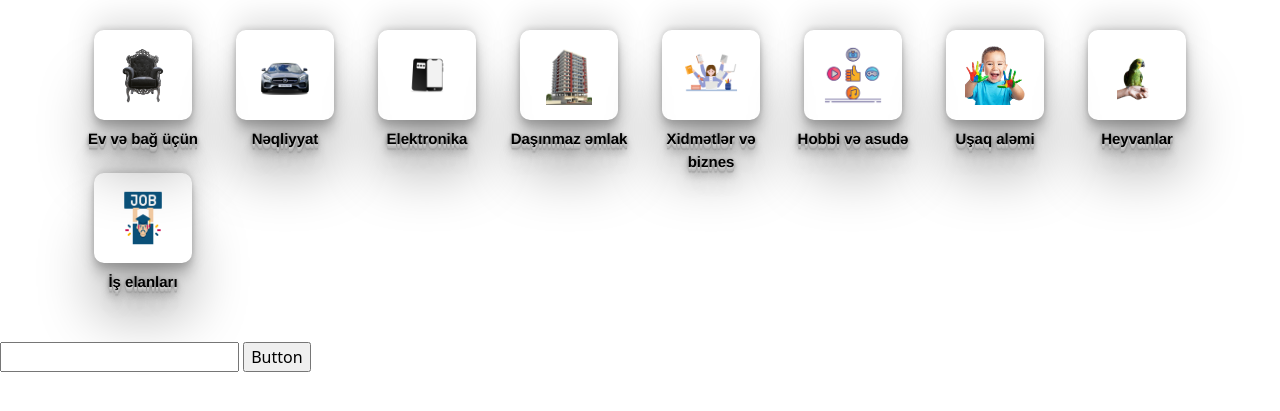
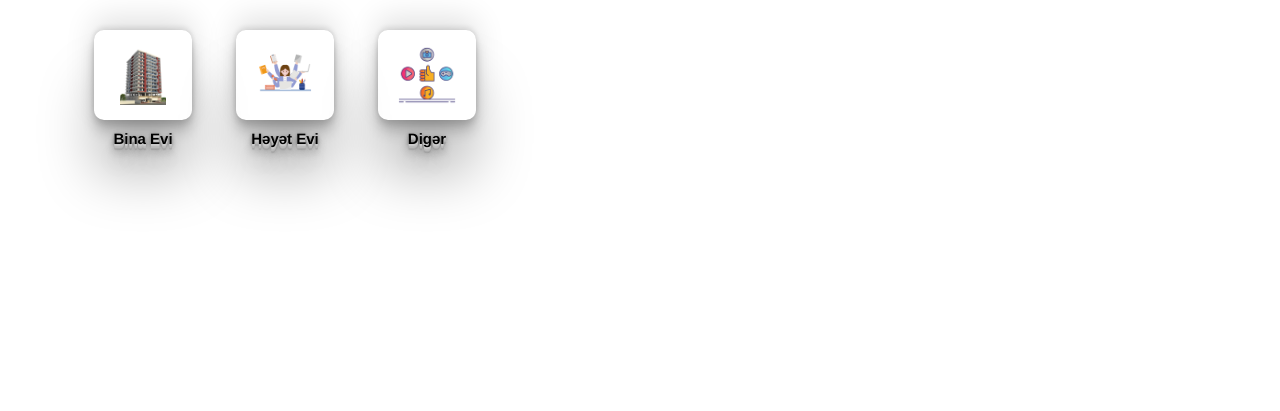
Before and after one commit to SatAl-az/Kirayeev, a PHP site: page / in a window 1280 px wide. Shown: the part 140-551 px from the top of the page. Run offline with PHP 8.4, Linux system fonts and the light colour scheme; some libraries are stand-ins or nearby versions; some web fonts are replaced.

Commit message:
1st commit

```diff
--- a/Signingin.php
+++ b/Signingin.php
@@ -7,14 +7,14 @@
    <link rel="stylesheet" href="assets/css/main.css">
 </head>
 <body>
-   <form  action="vendor/signin.php" method="post">
+   <form  action="./vendor/signin.php" method="post">
       <label>Username or Login</label>
       <input type="text" placeholder="Username or Login" name="login">
       <label>Şifrə</label>
       <input type="password" placeholder="Şifrə"  name="password">
       <button type="submit">Daxil Ol</button>
       <p>
-         Hələdə Qeydiyyatdan Keçməmisiniz? - <a  href="/register.php">Qeydiyyatdan Keçmək</a>
+         Hələdə Qeydiyyatdan Keçməmisiniz? - <a  href="./register.php">Qeydiyyatdan Keçmək</a>
       </p>
       <p><br>
       <a  href="./index.php">Hesabsız davam etmək istəyirsiz?</a>
--- a/Yeni Elan.php
+++ b/Yeni Elan.php
@@ -9,7 +9,7 @@
    <link rel="stylesheet" href="assets/css/main.css">
 </head>
 <body>
-<form  action="additem.php" method="post" enctype="multipart/form-data">
+<form  action="./additem.php" method="post" enctype="multipart/form-data">
 
       <label>Məhsulun adı</label>
       <input type="text" placeholder="Məsulun Adı"  name="Name">
--- a/additem.php
+++ b/additem.php
@@ -19,10 +19,10 @@ if(!empty($_SESSION['user']))
   (`Name`, `Price`, `Description`, `PhoneNumber`, `Photo`)
   VALUES ( '$Name', '$Price', '$Description', '$Number', '$Photo')");
   $_SESSION['message'] = 'Elan Yerləşdirildi';
-  header('Location: /index.php');
+  header('Location: ./index.php');
 }
 else{
-  header('Location: /Signingin.php');
+  header('Location:./Signingin.php');
 }
 
 ?>
--- a/index.php
+++ b/index.php
@@ -36,7 +36,7 @@
                   </div>
                   <div class="nav_right__link icon_nav">
                      <div class="icon"><img src="./assets/icons/images.png" alt=""></div>
-                     <a href="Signingin.php">Giriş</a>
+                     <a href="./Signingin.php">Giriş</a>
                   </div>
                </div>
             </div>
@@ -74,7 +74,7 @@
                   </div>
                </form>
             </div>
-               <div class="catalog__button"><button onclick="window.location.href='/Yeni Elan.php'" ><i class="fa fa-plus" aria-hidden="true"></i><a>Yeni elan</a> </button></div>
+               <div class="catalog__button"><button onclick="window.location.href='./Yeni Elan.php'" ><i class="fa fa-plus" aria-hidden="true"></i><a>Yeni elan</a> </button></div>
             </div>
          </div>
       </div>
@@ -82,36 +82,14 @@
    <section class="catalog">
      <div class="container">
          <div class="catalog__wrapper">
-            <a href="" class="catalog__item">
-               <div class="catalog__item__icon">
-                  <img src="./assets/images/house.png" alt="">
-               </div>
-               <div class="catalog__item__title">
-                  Ev və bağ üçün
-               </div>
-            </a>
-            <a href="" class="catalog__item">
-               <div class="catalog__item__icon">
-               <img src="./assets/images/traffic.png" alt="">
-               </div>
-               <div class="catalog__item__title">
-                  Nəqliyyat
-               </div>
-            </a>
-            <a href="" class="catalog__item">
-               <div class="catalog__item__icon">
-               <img src="./assets/images/device.png" alt="">
-               </div>
-               <div class="catalog__item__title">
-                  Elektronika
-               </div>
-            </a>
+
+
             <a href=""class="catalog__item">
                <div class="catalog__item__icon">
                <img src="./assets/images/building-11520.png" alt="">
                </div>
                <div class="catalog__item__title">
-                  Daşınmaz əmlak
+                  Bina Evi
                </div>
             </a>
             <a href="" class="catalog__item">
@@ -119,7 +97,7 @@
                <img src="./assets/images/businesss.png" alt="">
                </div>
                <div class="catalog__item__title">
-                  Xidmətlər və biznes
+                  Həyət Evi
                </div>
             </a>
             <a href="" class="catalog__item">
@@ -127,33 +105,12 @@
                   <img src="./assets/images/hobbies.png" alt="">
                </div>
                <div class="catalog__item__title">
-                  Hobbi və asudə
+                  Digər
                </div>
             </a>
-            <a href="" class="catalog__item">
-               <div class="catalog__item__icon">
-               <img src="./assets/images/child.png" alt="">
-               </div>
-               <div class="catalog__item__title">
-                  Uşaq aləmi
-               </div>
-            </a>
-            <a href="" class="catalog__item">
-               <div class="catalog__item__icon">
-                  <img src="./assets/images/pet.png" alt="">
-               </div>
-               <div class="catalog__item__title">
-                  Heyvanlar
-               </div>
-            </a>
-            <a href="" class="catalog__item">
-               <div class="catalog__item__icon">
-                  <img src="./assets/images/job.png" alt="">
-               </div>
-               <div class="catalog__item__title">
-                  İş elanları
-               </div>
-            </a>
+
+
+
          </div>
      </div>
    </section>
@@ -163,11 +120,6 @@
 <head>
 <script src="//ajax.googleapis.com/ajax/libs/jquery/1.11.0/jquery.min.js"></script>
 </head>
-<input type="text" id="text1"/>
-<input type="button" id="btn" value="Button"/>
-<div id="div1">
-</div>
-
 
 
 
```
